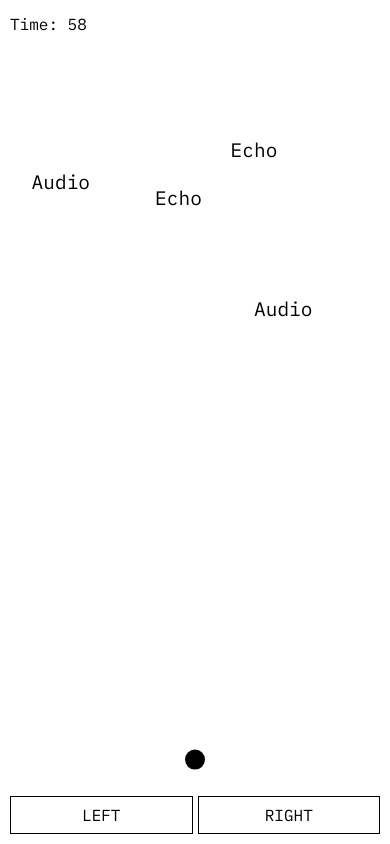
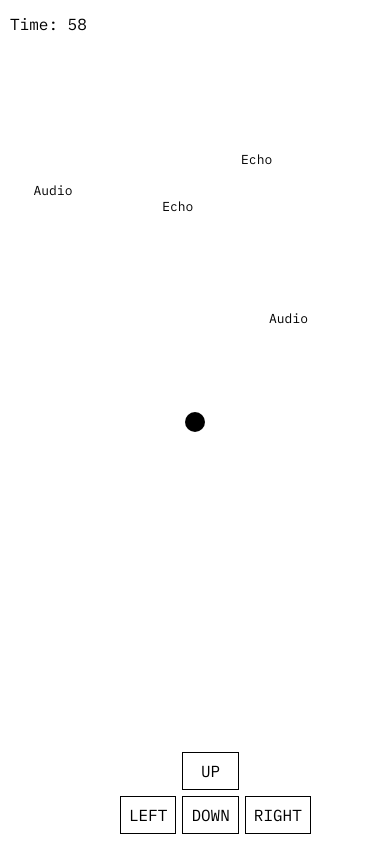
Before and after one commit to audioechoes/lost-in-spacebar, a plain HTML site: page index.html in a window 390 px wide. Both pictures are taken after a click on the button "Start". Drawn offline with Linux system fonts and the light colour scheme.

Commit message:
Update index.html

```diff
--- a/index.html
+++ b/index.html
@@ -74,18 +74,21 @@
     }
 
     .controls {
-      display: flex;
-      justify-content: space-between;
+      display: grid;
+      grid-template-areas:
+        ".    up    ."
+        "left down right";
+      gap: 6px;
       position: absolute;
       bottom: 10px;
       left: 10px;
       right: 10px;
-      gap: 5px;
+      width: 150px;
+      margin: auto;
       z-index: 9;
     }
 
     .btn {
-      flex: 1;
       padding: 8px;
       font-size: 1rem;
       background: transparent;
@@ -95,6 +98,11 @@
       font-family: 'IBM Plex Mono', monospace;
       user-select: none;
     }
+
+    #up-btn    { grid-area: up; }
+    #down-btn  { grid-area: down; }
+    #left-btn  { grid-area: left; }
+    #right-btn { grid-area: right; }
 
     @media (min-width: 768px) {
       .controls {
@@ -118,8 +126,10 @@
     </div>
 
     <div class="controls" id="touch-controls">
+      <div class="btn" id="up-btn">UP</div>
       <div class="btn" id="left-btn">LEFT</div>
       <div class="btn" id="right-btn">RIGHT</div>
+      <div class="btn" id="down-btn">DOWN</div>
     </div>
   </div>
 
@@ -155,7 +165,7 @@
 
         player = {
           x: canvas.width / 2,
-          y: canvas.height * 0.9,
+          y: canvas.height / 2,
           radius: 10
         };
 
@@ -166,7 +176,7 @@
 
         gameRunning = true;
         startScreen.classList.add('hidden');
-        touchControls.style.display = isMobile() ? 'flex' : 'none';
+        touchControls.style.display = isMobile() ? 'grid' : 'none';
 
         requestAnimationFrame(update);
       }
@@ -189,7 +199,7 @@
       function spawnWord() {
         const words = ["Audio", "Echo"];
         const text = words[Math.floor(Math.random() * words.length)];
-        const fontSize = canvas.width / 20;
+        const fontSize = canvas.width / 30;
         ctx.font = `${fontSize}px 'IBM Plex Mono'`;
         const textWidth = ctx.measureText(text).width;
 
@@ -251,20 +261,29 @@
         requestAnimationFrame(update);
       }
 
-      function movePlayer(dir) {
-        player.x += dir * 20;
+      function movePlayer(dirX, dirY) {
+        player.x += dirX * 20;
+        player.y += dirY * 20;
+
         player.x = Math.max(player.radius, Math.min(canvas.width - player.radius, player.x));
+        player.y = Math.max(player.radius, Math.min(canvas.height - player.radius, player.y));
       }
 
-      startBtn.addEventListener('click', () => startGame());
+      // Keyboard
       window.addEventListener("keydown", e => {
-        if (e.key === "ArrowLeft") movePlayer(-1);
-        else if (e.key === "ArrowRight") movePlayer(1);
+        if (e.key === "ArrowLeft") movePlayer(-1, 0);
+        else if (e.key === "ArrowRight") movePlayer(1, 0);
+        else if (e.key === "ArrowUp") movePlayer(0, -1);
+        else if (e.key === "ArrowDown") movePlayer(0, 1);
       });
 
-      document.getElementById("left-btn").addEventListener("touchstart", () => movePlayer(-1));
-      document.getElementById("right-btn").addEventListener("touchstart", () => movePlayer(1));
+      // Touch
+      document.getElementById("left-btn").addEventListener("touchstart", () => movePlayer(-1, 0));
+      document.getElementById("right-btn").addEventListener("touchstart", () => movePlayer(1, 0));
+      document.getElementById("up-btn").addEventListener("touchstart", () => movePlayer(0, -1));
+      document.getElementById("down-btn").addEventListener("touchstart", () => movePlayer(0, 1));
 
+      startBtn.addEventListener('click', () => startGame());
       window.addEventListener("resize", resizeCanvas);
       resizeCanvas();
       draw();
```
